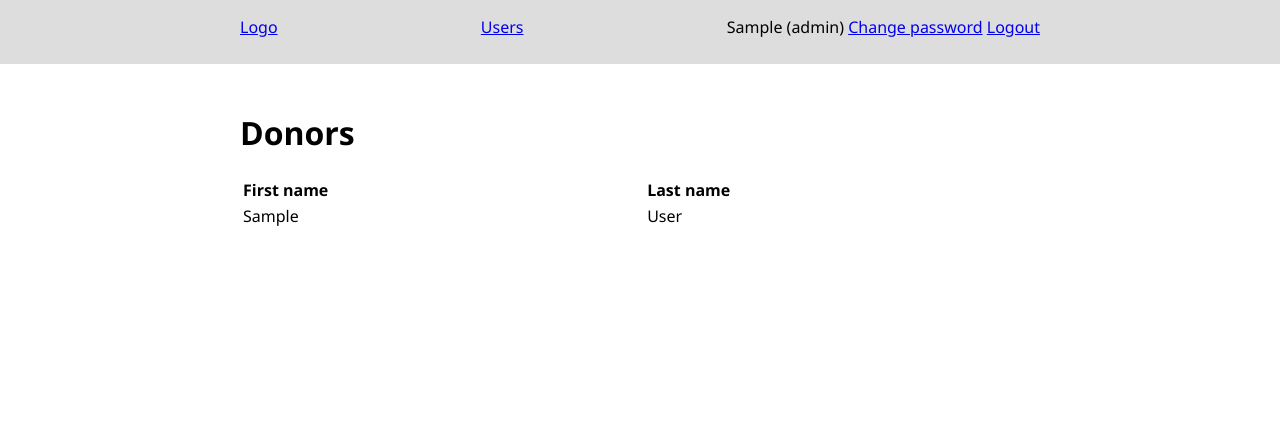
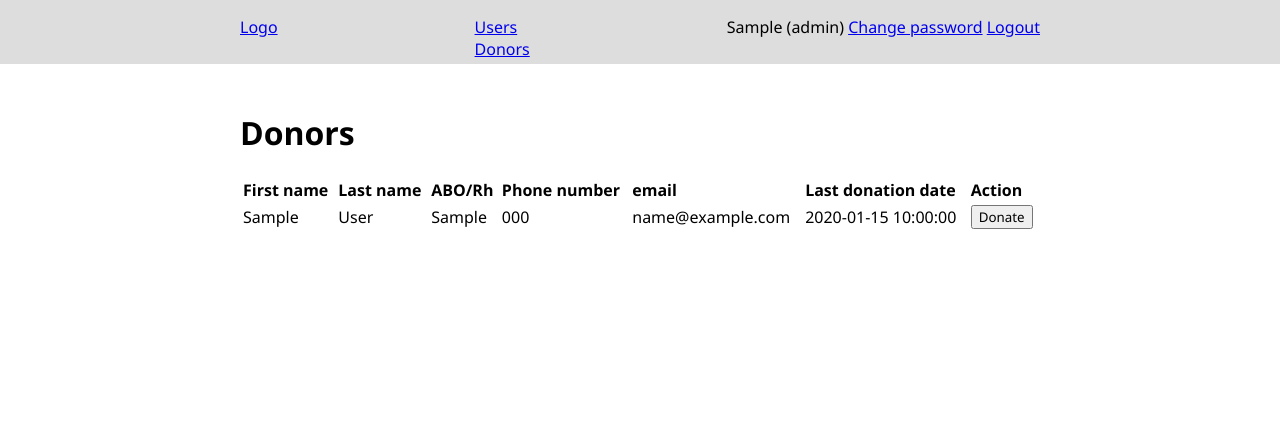
Before and after one commit to claucia/cs50x-final-project, a Flask app: page /donors in a window 1280 px wide. Shown: the top 428 px of the page. Run offline with Flask 2, Linux system fonts and the light colour scheme; a user stored in the database is signed in; tables that the repository leaves empty hold one stand-in row (values such as "Sample post"); some libraries are stand-ins or nearby versions.

Commit message:
Improve donor list

```diff
--- a/app/templates/donor/list.html
+++ b/app/templates/donor/list.html
@@ -9,6 +9,11 @@
     <tr>
       <th>First name</th>
       <th>Last name</th>
+      <th>ABO/Rh</th>
+      <th>Phone number</th>
+      <th>email</th>
+      <th>Last donation date</th>
+      <th>Action</th>
     </tr>
   </thead>
   <tbody>
@@ -16,6 +21,11 @@
     <tr>
       <td>{{ donor.first_name }}</td>
       <td>{{ donor.last_name }}</td>
+      <td>{{ donor.abo_rh }}</td>
+      <td>{{ donor.phone_number }}</td>
+      <td>{{ donor.email }}</td>
+      <td>{{ donor.last_donation_date }}</td>
+      <td><button>Donate</button></td>
     </tr>
     {% endfor %}
   </tbody>
--- a/app/templates/layout.html
+++ b/app/templates/layout.html
@@ -21,6 +21,7 @@
             <nav class="navigation">
                 <ul>
                     <li><a href="{{ url_for('list_users') }}">Users</a></li>
+                    <li><a href="{{ url_for('list_donors') }}">Donors</a></li>
                 </ul>
             </nav>
             {% endif %}
```
Also changed, not shown: app/app_setup.py (+4 -4 lines).
